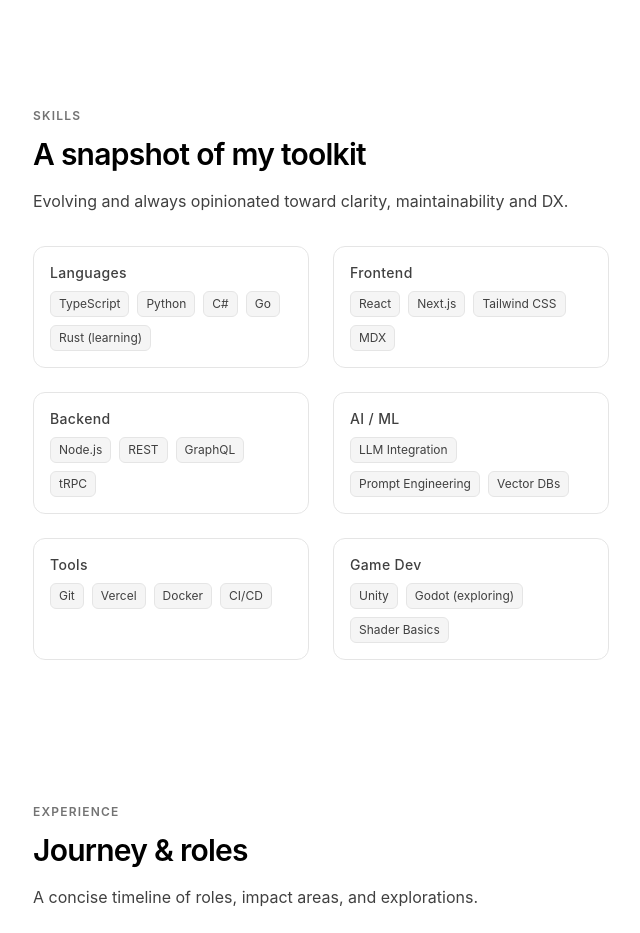
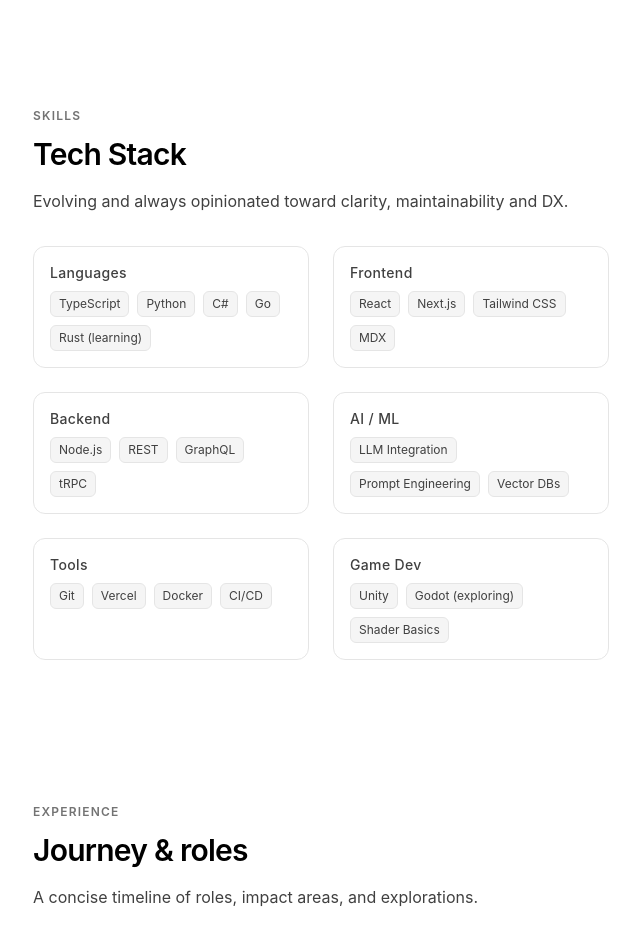
Before and after one commit to OmniAshley/portfolio-starter-kit, a Next.js app: page / in a window 1280 px wide. Shown: the part 960-1893 px from the top of the page, without its empty margins (319-959 px from the left). Built offline with nearby package versions, Linux system fonts and the light colour scheme.

Commit message:
refactor: rephrased 'Skills' section to 'Tech Stack'

```diff
--- a/app/page.tsx
+++ b/app/page.tsx
@@ -76,7 +76,7 @@
       <Section
         id="skills"
         eyebrow="Skills"
-        title="A snapshot of my toolkit"
+        title="Tech Stack"
         description="Evolving and always opinionated toward clarity, maintainability and DX."
       >
         <SkillsGrid />
```
